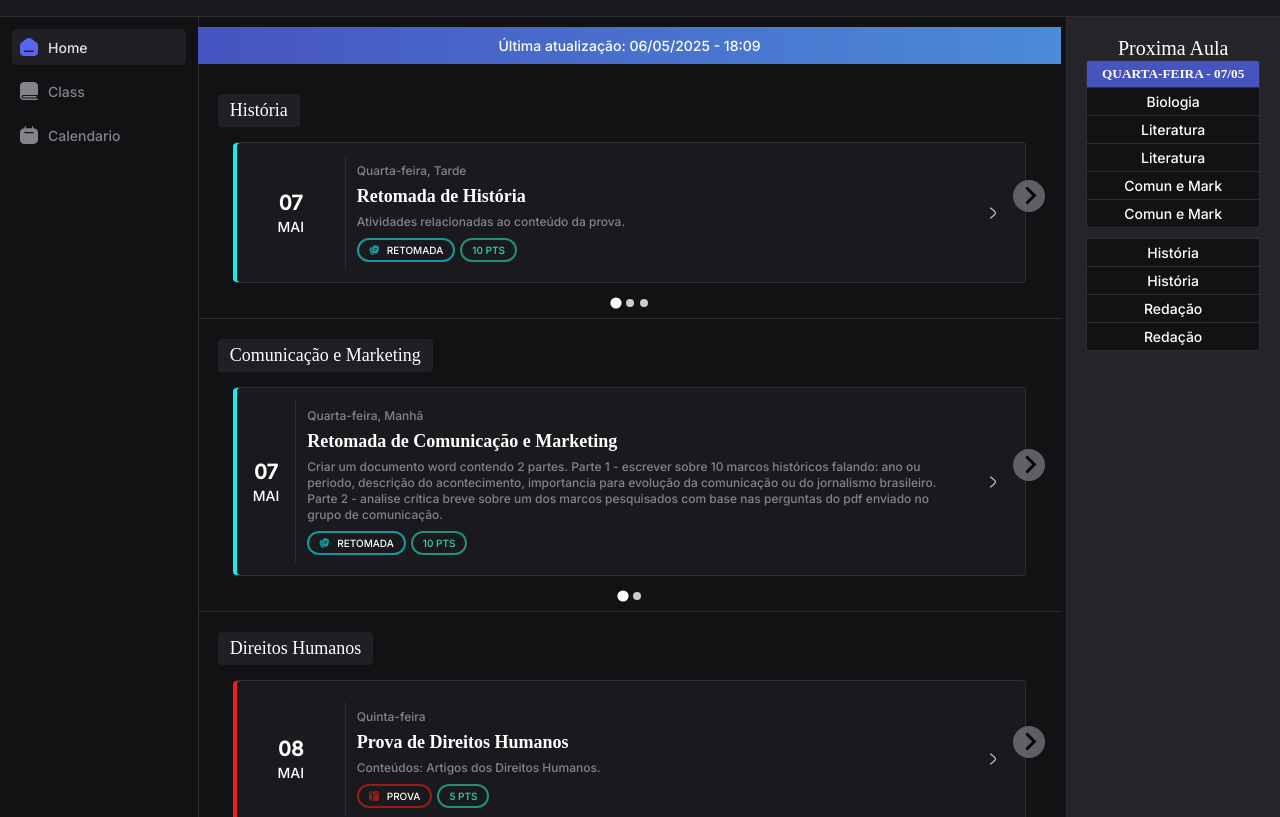
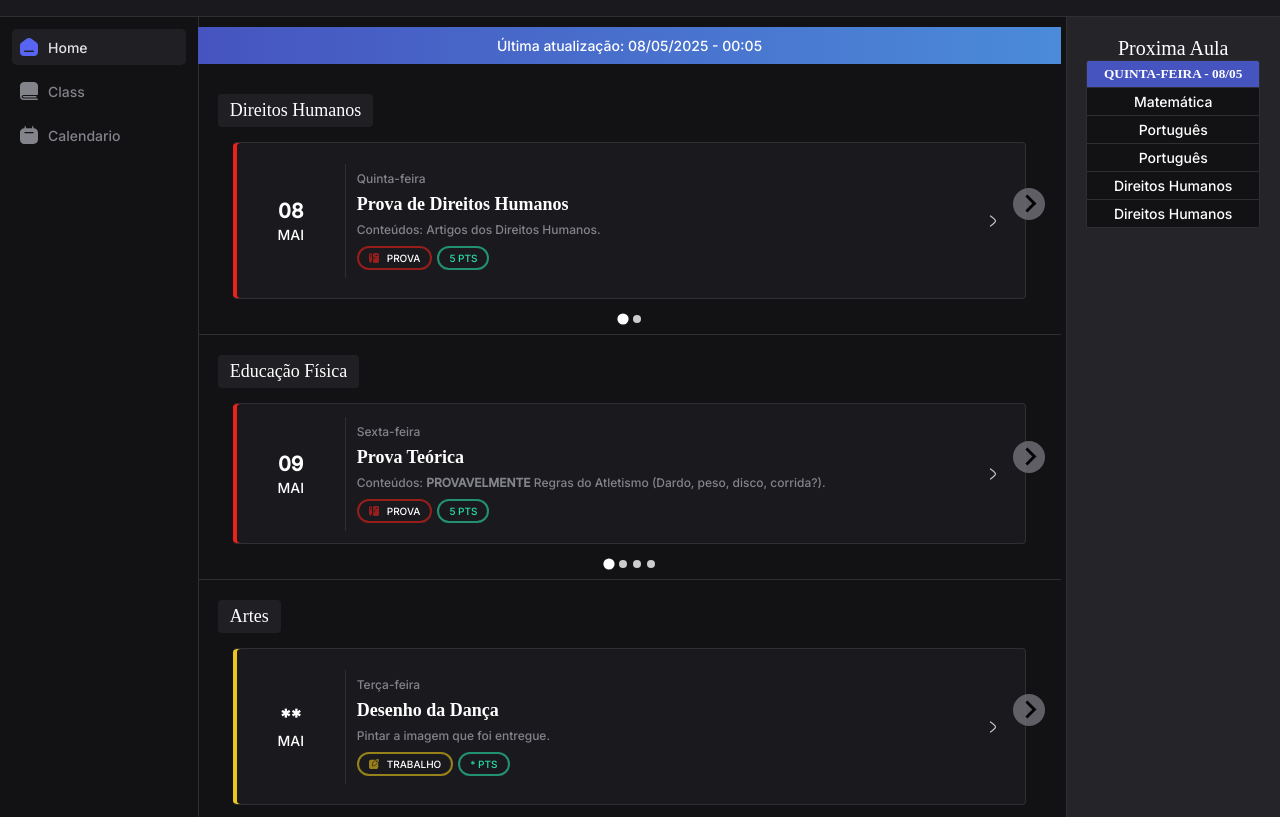
Before and after one commit to rafaelg3r/Classmind, a website with bundled scripts: page index.html in a window 1280 px wide. Shown: the part 61-878 px from the top of the page. Built offline with nearby package versions, Linux system fonts and the light colour scheme.

Commit message:
atualização semanal

```diff
--- a/index.html
+++ b/index.html
@@ -103,7 +103,7 @@
       <main>
         <nav class="main-nav"></nav>
         <div class="last-update">
-          <p>Última atualização: 06/05/2025 - 18:09</p>
+          <p>Última atualização: 08/05/2025 - 00:05</p>
         </div>
         <div class="main-content">
           <!--! Português -->
@@ -368,7 +368,7 @@
             <div class="hr">.</div>
           </div>
           <!--! História -->
-          <div class="content-container" style="order: 1">
+          <div class="content-container" style="order: 6">
             <div
               class="splide"
               id="task-carousel-his"
@@ -378,57 +378,6 @@
               <h2>História</h2>
               <div class="splide__track">
                 <ul class="splide__list">
-                  <li class="splide__slide">
-                    <div class="card border-rtmd">
-                      <div class="date">
-                        <strong>07</strong>
-                        <span>mai</span>
-                      </div>
-                      <div class="content">
-                        <span>Quarta-feira, Tarde</span>
-                        <div class="card-title">
-                          <h4>Retomada de História</h4>
-                        </div>
-                        <div class="card-desc">
-                          <p>
-                            Atividades relacionadas ao conteúdo da prova.
-                          </p>
-                          <div class="tag-container">
-                            <div class="tag tag-rtmd">
-                              <svg
-                              width="21" height="21" viewBox="0 0 21 21" fill="none" xmlns="http://www.w3.org/2000/svg">
-                                <path d="M11.6818 18.8742C11.9673 18.944 11.9946 19.3176 11.7173 19.4149V19.4149L10.1362 19.9622C6.16352 21.3095 4.0721 20.1833 2.78122 16.0045L1.50035 11.8468C0.21948 7.66804 1.2802 5.45761 5.2529 4.1103L5.78534 3.92483C6.18575 3.78535 6.58239 4.182 6.472 4.59139C6.41031 4.82016 6.35122 5.05978 6.29361 5.31025L5.31294 9.72058C4.2122 14.6782 5.82329 17.415 10.5365 18.5939L11.6818 18.8742Z" fill="#171717"/>
-                                <path d="M16.1803 1.24727L14.5092 0.836758C11.1669 0.00521715 9.17557 0.689396 8.00477 3.23665C7.70457 3.87873 7.46441 4.65764 7.26427 5.55233L6.2836 9.96266C5.30294 14.3625 6.59381 16.5308 10.7667 17.5728L12.4478 17.9939C13.0282 18.1412 13.5686 18.236 14.0689 18.2781C17.191 18.5938 18.8522 17.0571 19.6927 13.2572L20.6734 8.85745C21.6541 4.45765 20.3732 2.2788 16.1803 1.24727ZM14.2991 11.8994C14.209 12.2573 13.9088 12.4889 13.5686 12.4889C13.5085 12.4889 13.4485 12.4783 13.3784 12.4678L10.4664 11.6889C10.0662 11.5836 9.82601 11.1521 9.92608 10.731C10.0261 10.31 10.4364 10.0574 10.8367 10.1627L13.7487 10.9416C14.159 11.0468 14.3991 11.4784 14.2991 11.8994ZM17.231 8.34168C17.141 8.69956 16.8408 8.93113 16.5006 8.93113C16.4405 8.93113 16.3805 8.9206 16.3104 8.91008L11.4571 7.6154C11.0568 7.51014 10.8167 7.07858 10.9168 6.65755C11.0168 6.23651 11.4271 5.98389 11.8274 6.08915L16.6807 7.38383C17.091 7.47856 17.3311 7.91012 17.231 8.34168Z" fill="#171717"/>
-                                </svg>
-                              <span>Retomada</span>
-                            </div>
-                            <div class="tag tag-points">
-                              <span>10 pts</span>
-                            </div>
-                          </div>
-                        </div>
-                      </div>
-                      <button class="btn-cards">
-                        <svg
-                          stroke="currentColor"
-                          fill="none"
-                          stroke-width="0"
-                          xmlns="http://www.w3.org/2000/svg"
-                          viewBox="0 0 20 20"
-                          width="1em"
-                          height="1em"
-                        >
-                          <path
-                            d="M7.50004 5C7.50004 5 12.5 8.68242 12.5 10C12.5 11.3177 7.5 15 7.5 15"
-                            stroke="currentColor"
-                            stroke-width="1.25"
-                            stroke-linecap="round"
-                            stroke-linejoin="round"
-                          ></path>
-                        </svg>
-                      </button>
-                    </div>
-                  </li>
                   <li class="splide__slide">
                     <div class="card border-prova concluido">
                       <div class="date">
@@ -1802,7 +1751,7 @@
             <div class="hr">.</div>
           </div>
           <!--! Direitos Humanos -->
-          <div class="content-container" style="order: 2">
+          <div class="content-container" style="order: 1">
             <div
               class="splide"
               id="task-carousel-dir-hum"
@@ -2106,7 +2055,7 @@
             <div class="hr"></div>
           </div>
           <!--! Comunicação e Marketing -->
-          <div class="content-container" style="order: 1">
+          <div class="content-container" style="order: 6">
             <div
               class="splide"
               id="task-carousel-com-mar"
@@ -2117,7 +2066,7 @@
               <div class="splide__track">
                 <ul class="splide__list">
                   <li class="splide__slide">
-                    <div class="card border-rtmd">
+                    <div class="card border-rtmd concluido">
                       <div class="date">
                         <strong>07</strong>
                         <span>mai</span>
@@ -2246,7 +2195,7 @@
             <div class="hr"></div>
           </div>
           <!--! Educação Física -->
-          <div class="content-container" style="order: 3">
+          <div class="content-container" style="order: 2">
             <div
               class="splide"
               id="task-carousel-edu-fis"
@@ -2864,20 +2813,20 @@
         <div class="week-content">
           <div class="w-table">
             <div class="week-table-container">
-              <h5>Quarta-feira - 07/05</h5>
+              <h5>Quinta-feira - 08/05</h5>
               <div class="w-subjects">
-                <p class="td">Biologia</p>
-                <p class="td">Literatura</p>
-                <p class="td">Literatura</p>
-                <p class="td">Comun e Mark</p>
-                <p class="td">Comun e Mark</p>
+                <p class="td">Matemática</p>
+                <p class="td">Português</p>
+                <p class="td">Português</p>
+                <p class="td">Direitos Humanos</p>
+                <p class="td">Direitos Humanos</p>
               </div>
-              <div class="w-subjects w-tarde">
+              <!-- <div class="w-subjects w-tarde">
                 <p class="td">História</p>
                 <p class="td">História</p>
                 <p class="td">Redação</p>
                 <p class="td">Redação</p>
-              </div>
+              </div> -->
             </div>
           </div>
         </div>
```
